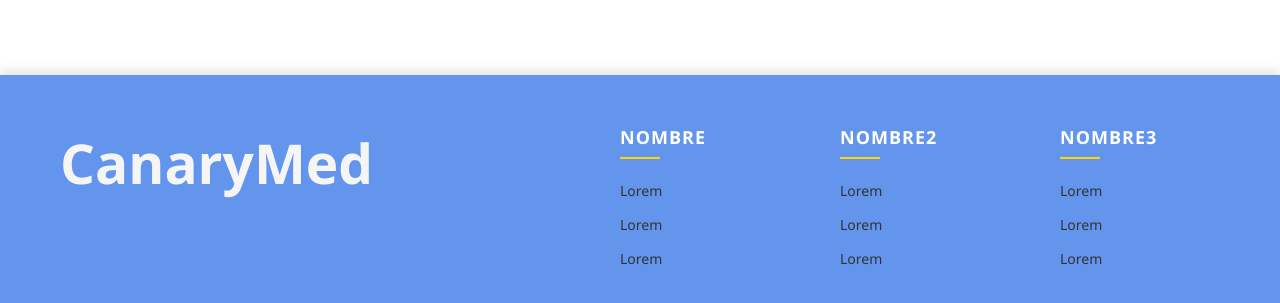
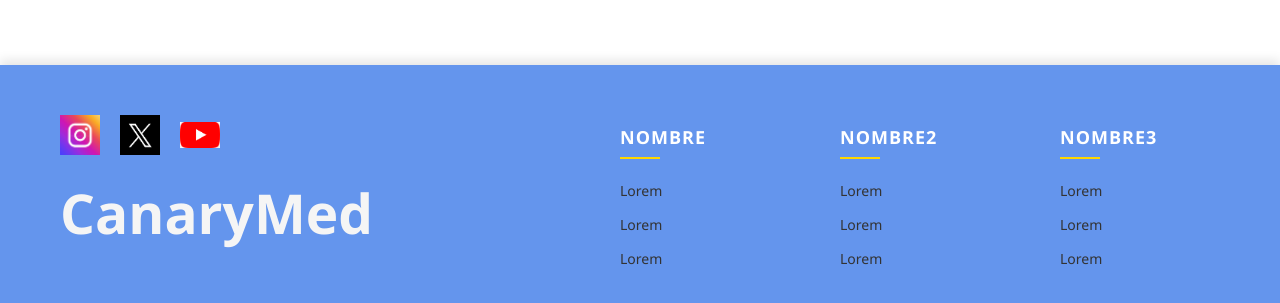
Before and after one commit to Enric1005/CanaryMet, a plain HTML site: page templates/footer.html in a window 1280 px wide. Shown: the part 489-792 px from the top of the page. Drawn offline with Linux system fonts and the light colour scheme.

Commit message:
footer parte final

```diff
--- a/css/footer.css
+++ b/css/footer.css
@@ -22,6 +22,24 @@ footer {
     box-shadow: 0 -5px 10px rgba(0,0,0,0.1);
 }
 
+.footer_top {
+    max-width: 1200px;
+    margin: 0 auto -35px;
+    padding: 0 20px;
+    text-align: center;
+}
+
+.social_icons{
+    display: flex;
+    gap: 20px;
+}
+
+.social_icons img {
+    width: 40px;
+    height: 40px;
+    object-fit: contain;
+}
+
 /* Contenedor principal del footer */
 .first_line_fo {
     max-width: 1200px;
@@ -37,10 +55,10 @@ footer {
 .first_line_fo h1 {
     font-size: 55px;
     font-weight: 700;
-    margin-bottom: 20px;
     background: whitesmoke;
     -webkit-background-clip: text;
     -webkit-text-fill-color: transparent;
+    margin-top: 50px;
 }
 
 /* Contenedor de las secciones de navegación */
--- a/templates/footer.html
+++ b/templates/footer.html
@@ -8,6 +8,14 @@
 </head>
 <body>
     <footer>
+        <div class="footer_top">
+            <div class="social_icons">
+                <a href="#"><img src="../assets/insta.png"></a>
+                <a href="#"><img src="../assets/tw.png"></a>
+                <a href="#"><img src="../assets/YT.png"></a>
+            </div>
+        </div>
+
         <div class="first_line_fo">
             <h1>CanaryMed</h1>
             <div class="nav-sections">
```
Also changed, not shown: templates/header.html (+1 -0 lines), assets/YT.png (added), assets/insta.png (added), assets/tw.png (added).
